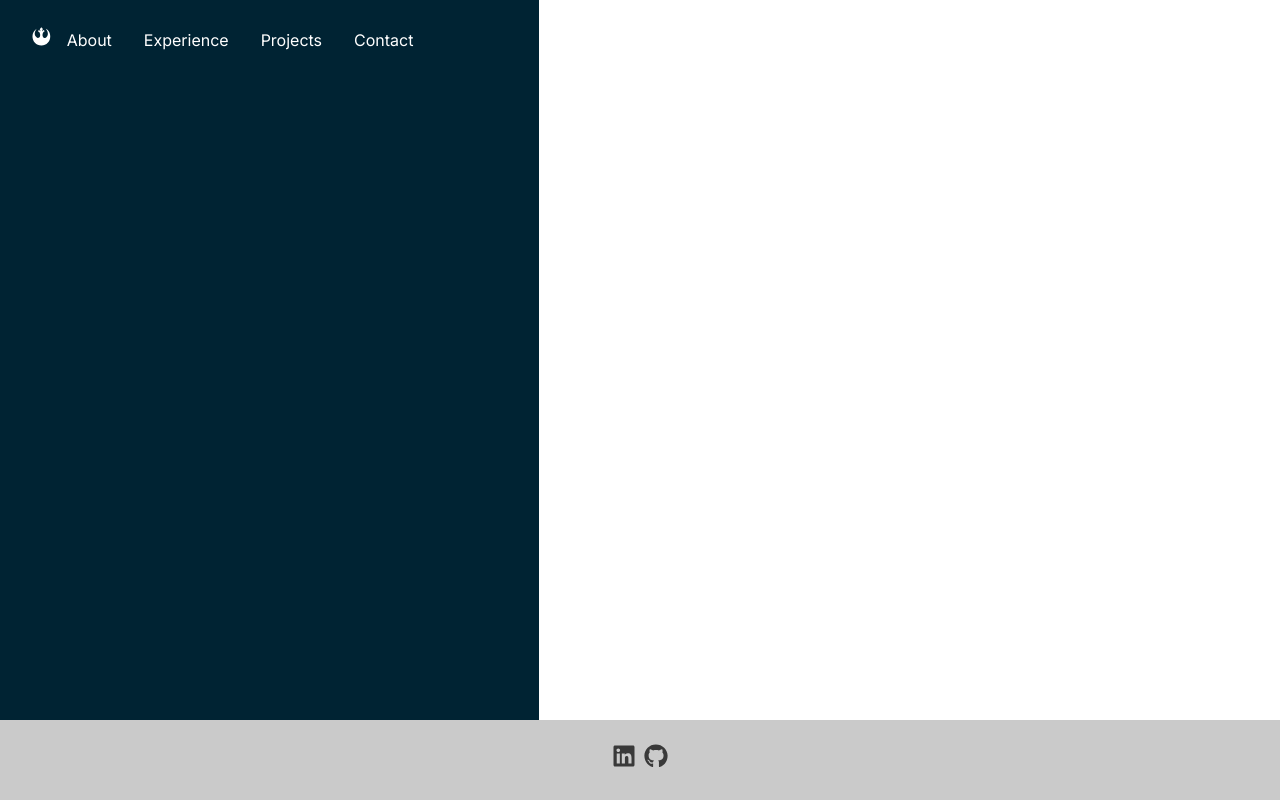
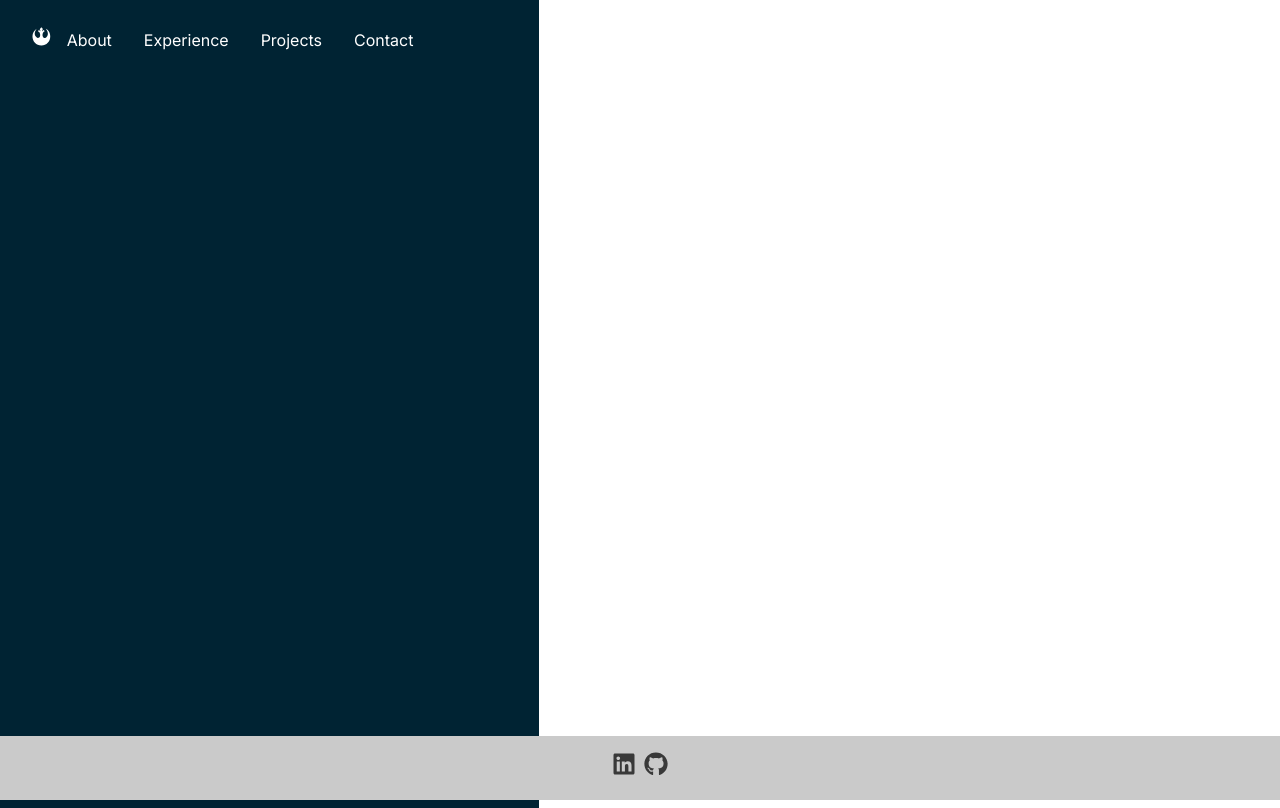
Before and after one commit to thelastrebel14/react-portfolio, a React (Vite) app: page /contact in a window 1280 px wide. Built offline with nearby package versions, Linux system fonts and the light colour scheme.

Commit message:
Style refactor

```diff
--- a/src/App.scss
+++ b/src/App.scss
@@ -29,6 +29,6 @@ header {
 .body-container {
   background-color: var(--mainColor);
 	color: var(--mainTextColor);
-  height: 90vh;
+  height: 91vh;
   width: 100%;
 }
--- a/src/components/Footer/Footer.scss
+++ b/src/components/Footer/Footer.scss
@@ -3,7 +3,7 @@
     bottom: 0;
     left: 0;
     width: 100%;
-    height: 10vh;
+    height: 8vh;
     background-color: var(--secondaryColor);
     padding: 16px;
     display: flex;
```
